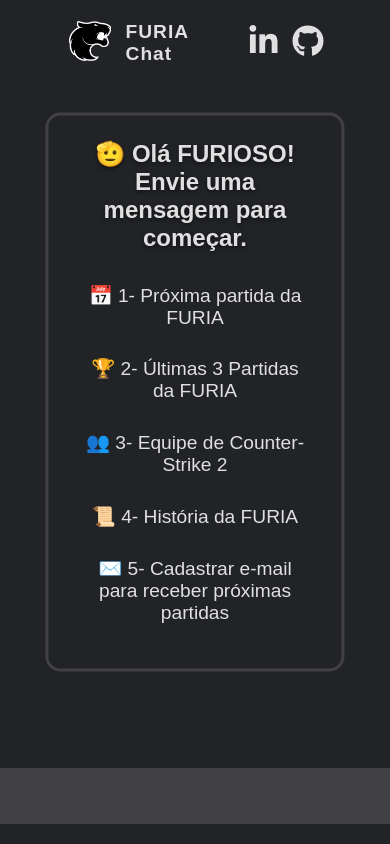
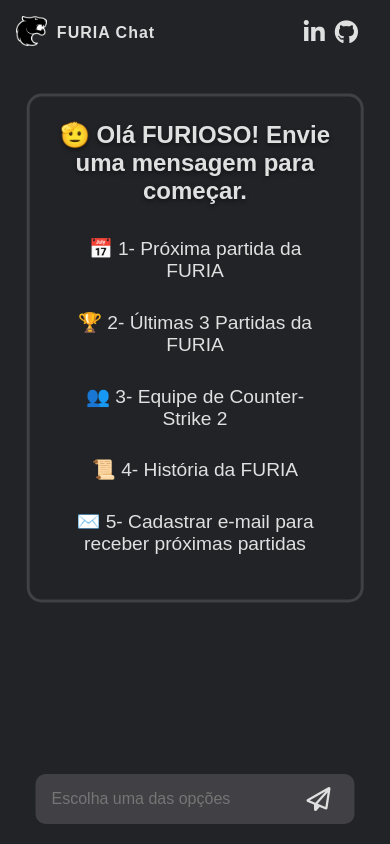
Before and after one commit to LansyLord/furia-chat-bot, an Angular app in the folder furia-chat-bot-front/: page / in a window 390 px wide. Built offline with nearby package versions, Linux system fonts and the light colour scheme.

Commit message:
Adicionado responsividade

```diff
--- a/furia-chat-bot-front/src/app/features/main-page/main-page.component.css
+++ b/furia-chat-bot-front/src/app/features/main-page/main-page.component.css
@@ -11,27 +11,32 @@
 }
 
 .container {
-    width: 900px;
+    width: 100%;
+    max-width: 900px;
     background-color: #212327;
     position: relative;
     padding-bottom: 100px;
-
 }
 
 /* Estilos para o header - Versão Dourada */
 .card-header {
     background-color: #212327;
-    padding: 0.8rem 1.5rem;
+    padding: 0.8rem 1rem;
+    /* Reduz o padding em telas menores */
     display: flex;
     align-items: center;
-    margin-left: 10%;
+    margin-left: 0;
+    /* Remove a margem fixa */
+    width: 100%;
 }
 
 .header-content {
     display: flex;
     align-items: center;
-    gap: 15px;
+    gap: 10px;
     width: 100%;
+    padding: 0 12rem;
+
 }
 
 .header-logo {
@@ -61,7 +66,7 @@
 .github-icon {
     color: #E0E0E0;
     font-size: 2rem;
-    margin-right: 12%;
+    margin-right: 1rem;
 }
 
 .github-icon:hover {
@@ -103,7 +108,7 @@
     background-color: #292a2d;
     border-radius: 20px 20px 20px 0;
     padding: 0.8rem 1rem;
-    max-width: 450px;
+    max-width: 60%;
     color: #E0E0E0;
     box-shadow: 0 2px 5px rgba(0, 0, 0, 0.2);
     word-break: break-word;
@@ -113,7 +118,7 @@
     background-color: #2C2C30;
     border-radius: 20px 20px 0 20px;
     padding: 0.8rem 1rem;
-    max-width: 450px;
+    max-width: 60%;
     color: white;
     box-shadow: 0 2px 5px rgba(0, 0, 0, 0.2);
     word-break: break-word;
@@ -150,11 +155,12 @@
     align-items: center;
     justify-content: space-between;
     margin: 0;
-    padding: 0;
+    padding: 0 1rem;
     background-color: transparent;
     position: fixed;
     bottom: 20px;
-    width: 900px;
+    width: 90%;
+    max-width: 900px;
     left: 50%;
     transform: translateX(-50%);
 }
@@ -175,7 +181,7 @@
 
 .sending-icon {
     position: absolute;
-    right: 20px;
+    right: 40px;
     bottom: 50%;
     transform: translateY(50%);
     cursor: pointer;
@@ -321,3 +327,125 @@
 .card-body .chat-bot:nth-child(3) {
     animation-delay: 0.5s;
 }
+
+
+@media (min-width: 769px) and (max-width: 1024px) {
+    .card-body {
+        font-size: 1.6rem;
+    }
+
+    .card-body .chat-bot p,
+    .card-body .user p {
+        max-width: 85%;
+        padding: 0.6rem 0.8rem;
+    }
+
+    .card-header h2 {
+        font-size: 2rem;
+    }
+
+    .header-content {
+        padding: 0 4rem;
+    }
+
+    .welcome-message {
+        width: 90%;
+    }
+
+    .welcome-message h2 {
+        font-size: 2rem;
+    }
+
+    .welcome-options p {
+        font-size: 1.8rem;
+    }
+
+    .card-footer textarea {
+        font-size: 1.5rem;
+    }
+}
+
+@media (max-width: 768px) {
+    .card-header h2 {
+        font-size: 1rem;
+
+    }
+
+    .linkedin-icon,
+    .github-icon {
+        font-size: 1.5rem;
+
+    }
+
+    .card-body {
+        padding: 0.5rem;
+    }
+}
+
+@media(max-width: 576px) {
+    .card-body {
+        font-size: 0.97rem;
+    }
+
+    .header-content {
+        padding: 0;
+    }
+}
+
+
+@media (max-width: 430px) {
+
+    .welcome-message {
+        width: 90%;
+    }
+
+    .card-header {
+        padding: 0.5rem;
+    }
+
+    .header-content {
+        padding: 0;
+    }
+
+    .header-logo {
+        height: 30px;
+    }
+
+    .chat .user-icon {
+        margin-right: 0;
+    }
+
+    .card-body {
+        font-size: 0.93rem;
+    }
+
+    .card-body .chat-bot p,
+    .card-body .user p {
+        max-width: 88%;
+        padding: 0.6rem 0.8rem;
+    }
+
+    :host ::ng-deep .player-image {
+        max-width: 80% !important;
+    }
+
+
+    .card-footer textarea {
+        padding: 1rem 3rem 1rem 1rem;
+    }
+
+    @media (max-width: 375px) {
+        .welcome-message {
+            width: 80%;
+        }
+
+        .welcome-message h2 {
+            font-size: 1rem;
+        }
+
+        .welcome-options p {
+            font-size: 1rem;
+        }
+
+    }
+}
--- a/furia-chat-bot-front/src/app/features/main-page/main-page.component.ts
+++ b/furia-chat-bot-front/src/app/features/main-page/main-page.component.ts
@@ -259,7 +259,7 @@
     const selectedNumber = parseInt(selection);
 
     if (isNaN(selectedNumber) || selectedNumber < 1 || selectedNumber > this.currentPlayers.length) {
-      this.addMessage(`Please enter a number between 1 and ${this.currentPlayers.length}.`, true, 'fa-robot');
+      this.addMessage(`Por favor, digite um número de 1 a ${this.currentPlayers.length}.`, true, 'fa-robot');
       return;
     }
 
```
